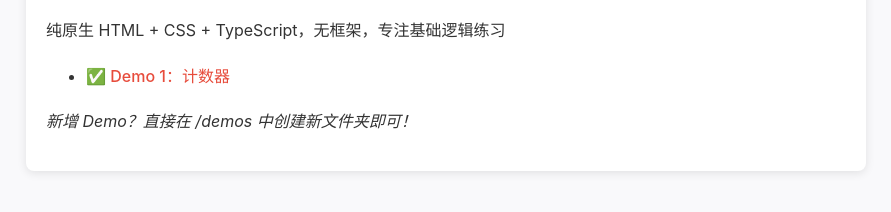
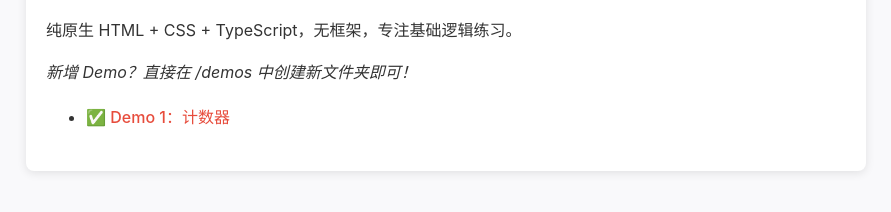
Before and after one commit to liumu927/web-code-prictice, a website: page index.html in a window 1280 px wide. Shown: the part 168-380 px from the top of the page, without its empty margins (194-1085 px from the left). Drawn offline with Linux system fonts and the light colour scheme.

Commit message:
修改配置

```diff
--- a/index.html
+++ b/index.html
@@ -9,11 +9,11 @@
 <body>
   <div class="container">
     <h1>前端代码练习项目</h1>
-    <p>纯原生 HTML + CSS + TypeScript，无框架，专注基础逻辑练习</p>
+    <p>纯原生 HTML + CSS + TypeScript，无框架，专注基础逻辑练习。</p>
+    <p><em>新增 Demo？直接在 /demos 中创建新文件夹即可！</em></p>
     <ul class="demo-list">
       <li><a href="demos/01-counter/index.html" title="Demo 1：计数器">✅ Demo 1：计数器</a></li>
     </ul>
-    <p><em>新增 Demo？直接在 /demos 中创建新文件夹即可！</em></p>
   </div>
 </body>
 </html>
--- a/package.json
+++ b/package.json
@@ -10,7 +10,6 @@
     "build": "tsc --project tsconfig.json",
     "build:clean": "npm run clean && npm run build",
     "dev": "concurrently -n \"Server,Build,TS\" -c \"blue,yellow,green\" \"npm run start\" \"npm run build\" \"npm run watch\"",
-    "debug": "npm run build && npm run watch",
     "format": "prettier --write .",
     "lint": "eslint . --ext .ts"
   },
```
Also changed, not shown: README.md.
